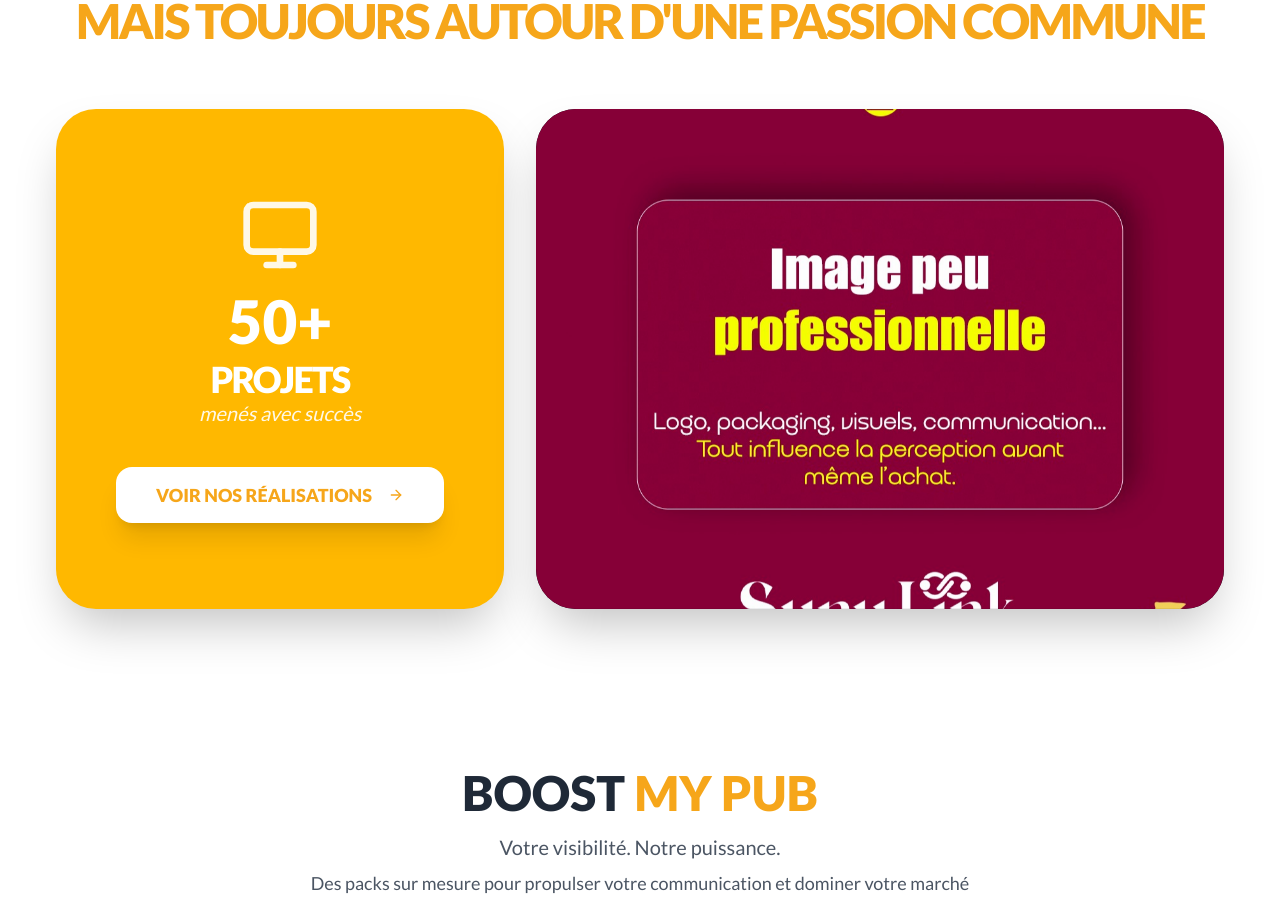
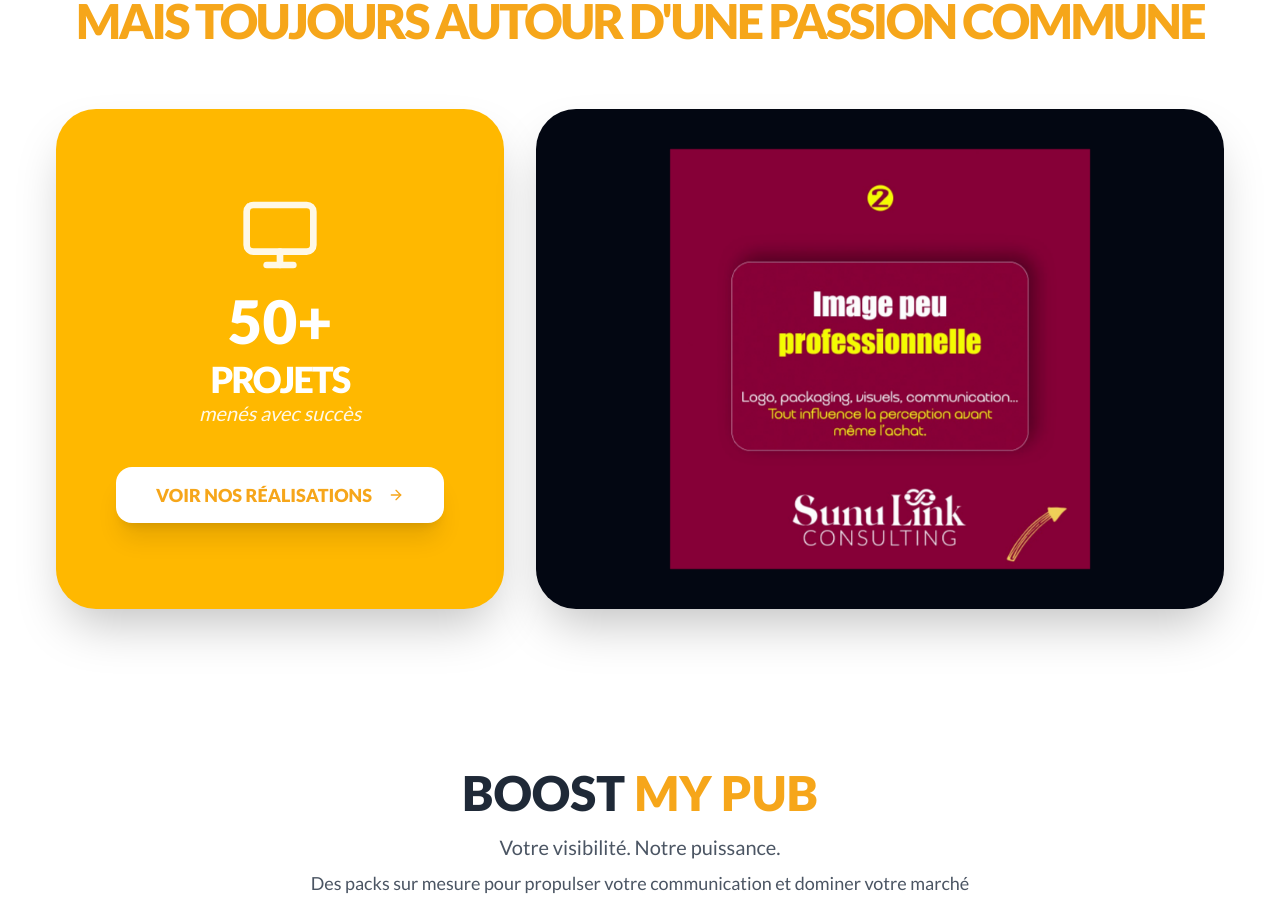
Before and after one commit to sunulink/SunuLink, a React (Vite) app: page / in a window 1280 px wide. Shown: the part 2297-3203 px from the top of the page. Built offline with nearby package versions, Linux system fonts and the light colour scheme.

Commit message:
Update ProjectsSection.tsx

```diff
--- a/src/components/home/ProjectsSection.tsx
+++ b/src/components/home/ProjectsSection.tsx
@@ -57,24 +57,23 @@ export const ProjectsSection = () => {
             className="lg:col-span-3 relative rounded-[2.5rem] overflow-hidden shadow-2xl min-h-[400px] md:min-h-[500px] bg-gray-950"
             data-aos="fade-left"
           >
-            {/* Conteneur des Images */}
-            <div className="absolute inset-0">
+            <div className="absolute inset-0 flex items-center justify-center">
               {slides.map((slide, index) => (
                 <div
                   key={index}
-                  className={`absolute inset-0 transition-opacity duration-1000 ease-in-out ${
+                  className={`absolute inset-0 transition-opacity duration-1000 ease-in-out flex items-center justify-center ${
                     index === currentIndex ? "opacity-100" : "opacity-0"
                   }`}
                 >
                   <img
                     src={slide}
                     alt={`Projet ${index}`}
-                    className="w-full h-full object-cover"
+                    /* CHANGEMENT : object-contain pour tout voir + padding pour ne pas toucher les bords */
+                    className="max-w-full max-h-full object-contain p-6 md:p-10"
                   />
                 </div>
               ))}
             </div>
-            {/* Les flèches, indicateurs et badge "Portfolio" ont été retirés ici */}
           </div>
 
         </div>
```
